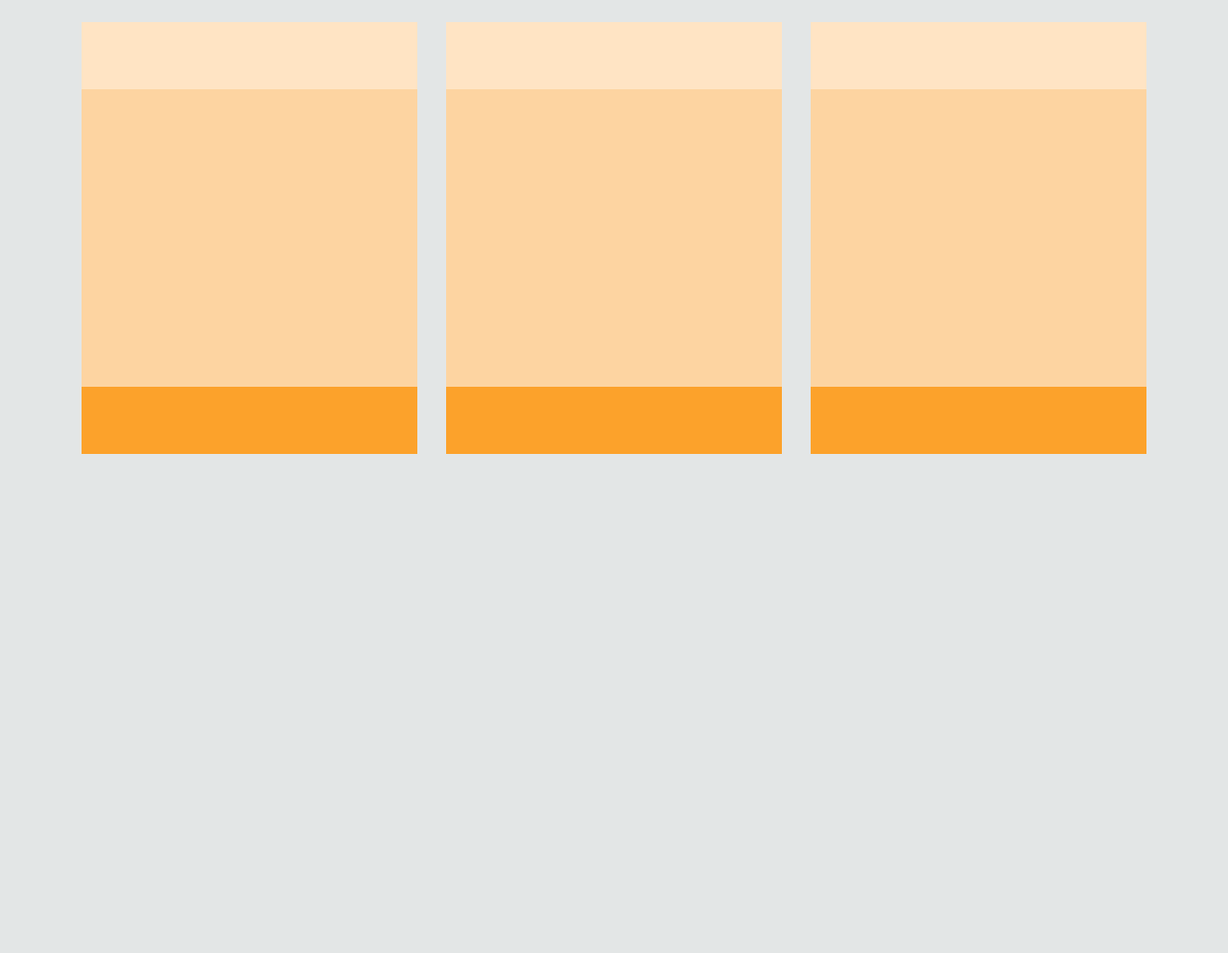
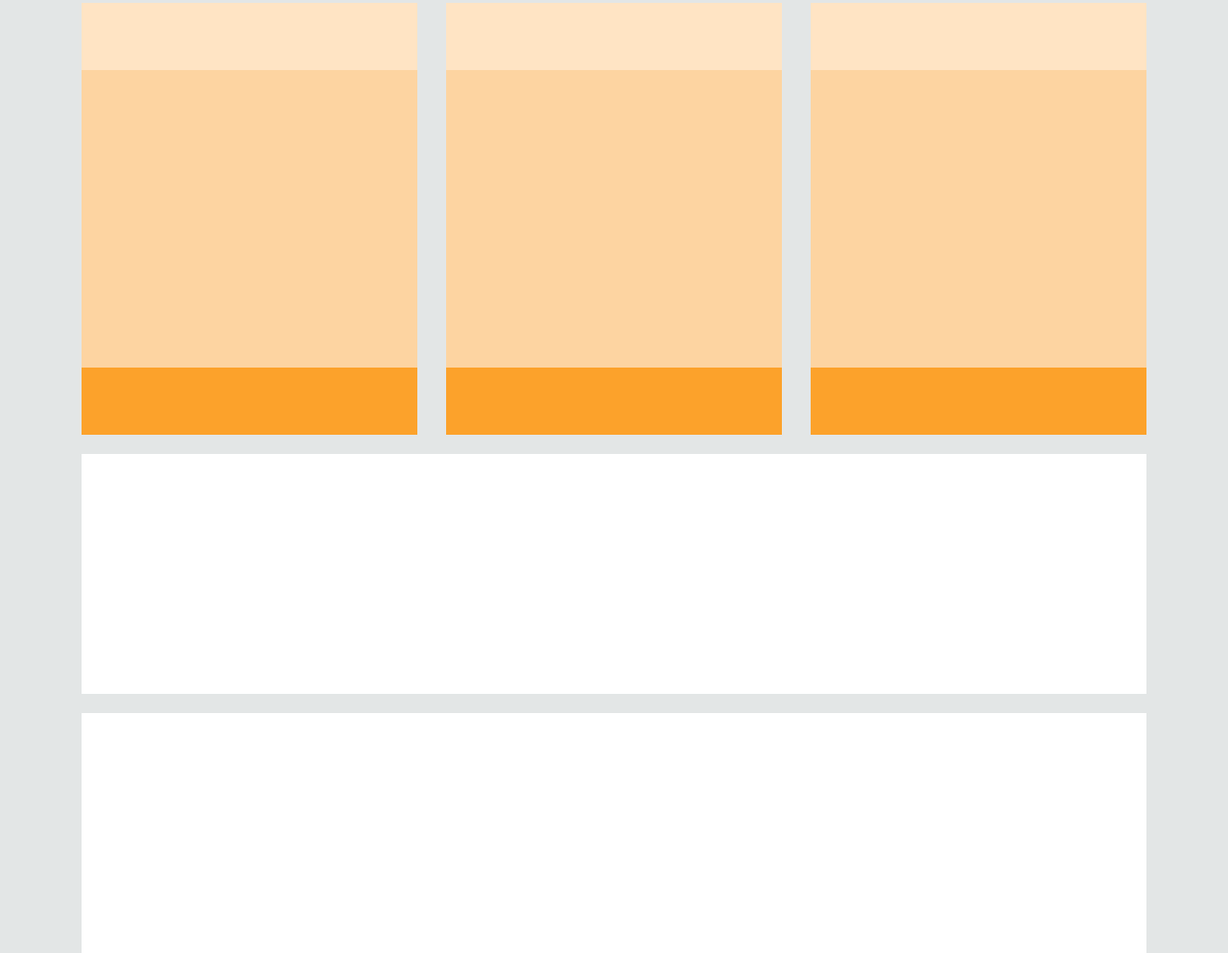
Before and after one commit to GabrieleLombard01/home_amazon_esercitazione_flex, a plain HTML site: page index.html in a window 1280 px wide. Shown: the part 907-1900 px from the top of the page at 96% size. Before the commit the page ends 1480 px from the top, so only its background shows below. Drawn offline with Linux system fonts and the light colour scheme.

Commit message:
showcase add

```diff
--- a/css/style.css
+++ b/css/style.css
@@ -15,7 +15,7 @@ body{
 /*Generics*/
 main{
     background-image: url("../img/background_conteiner.png");
-    background-size: contain;
+    background-size: cover;
     min-height: 800px;
     max-width: 1300px;
     margin: 0 auto;
@@ -29,8 +29,7 @@ main{
         display: flex;
         flex-wrap: wrap;
         gap: 30px;
-        padding-top: 50px;
-        padding-bottom: 100px;
+        padding-top: 30px;
 }
 .card{
     background-color: white;
@@ -49,6 +48,13 @@ main{
     background-color: rgb(252, 162, 43);
     min-height: 70px;
 }
+.showcase{
+    background-color: white;
+    margin: 0 auto;
+    max-width: 1110px;
+    min-height: 250px;
+    margin-top: 20px;
+}
 /*header*/
 #nav1{
     min-height: 60px;
--- a/index.html
+++ b/index.html
@@ -64,10 +64,15 @@
 
         </div>
 
+        <div class="showcase"></div>
+        <div class="showcase"></div>
+
+    </main>
+
+    <footer>
 
 
-
-    </main>
+    </footer>
 
 
 
```
